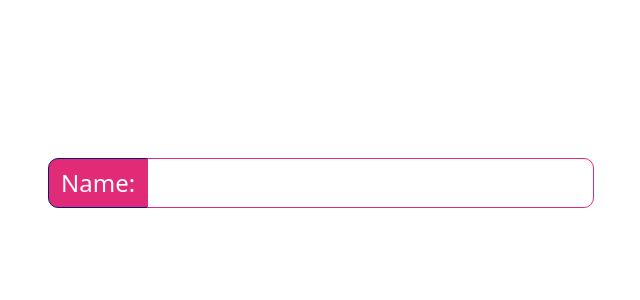
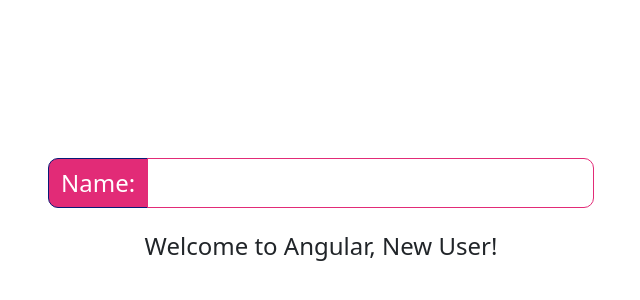
Before and after one commit to Melakeselam/IntroToAngular---2023-DevFest---Students-Edition, an Angular app in the folder elements-demo/: page / in a window 1280 px wide. Shown: the part 142-442 px from the top of the page, without its empty margins (319-959 px from the left). Built offline with nearby package versions, Linux system fonts and the light colour scheme.

Commit message:
final layout

```diff
--- a/elements-demo/src/app/app.component.html
+++ b/elements-demo/src/app/app.component.html
@@ -10,11 +10,14 @@
           <span class="input-group-text demo-component-input-lbl" style="border-radius: 10px 0 0 10px;">Name:</span>
         </div>
         <input type="text" id="name" class="form-control demo-component-input" style="border-radius: 0 10px 10px 0;"
-          autocomplete="off">
+          autocomplete="off" #in (blur)="name = in.value">
       </div>
 
     </div>
     <div class="col-sm-3"></div>
   </div>
+  <div class="row">
+    <display-message [user]="name"></display-message>
+  </div>
 
 </div>
--- a/elements-demo/src/app/app.component.ts
+++ b/elements-demo/src/app/app.component.ts
@@ -8,4 +8,5 @@ import { Component } from '@angular/core';
 export class AppComponent {
   title = 'elements-demo';
   placeholder = 'Enter appropriate username'
+  name = 'New User'
 }
--- a/elements-demo/src/app/app.module.ts
+++ b/elements-demo/src/app/app.module.ts
@@ -3,10 +3,12 @@ import { BrowserModule } from '@angular/platform-browser';
 
 import { AppComponent } from './app.component';
 import { NgbModule } from '@ng-bootstrap/ng-bootstrap';
+import { DisplayMessageComponent } from './demo-component/display-message/display-message.component';
 
 @NgModule({
   declarations: [
-    AppComponent
+    AppComponent,
+    DisplayMessageComponent
   ],
   imports: [
     BrowserModule,
--- /dev/null
+++ b/elements-demo/src/app/demo-component/display-message/display-message.component.css
@@ -0,0 +1,5 @@
+p{
+  font-size: 1.5rem;
+  text-align: center;
+  padding-top: 20px;
+}
--- /dev/null
+++ b/elements-demo/src/app/demo-component/display-message/display-message.component.html
@@ -0,0 +1 @@
+<p>Welcome to Angular, {{user}}!</p>
```
Also changed, not shown: elements-demo/src/app/demo-component/display-message/display-message.component.ts (added, +12 -0 lines).
